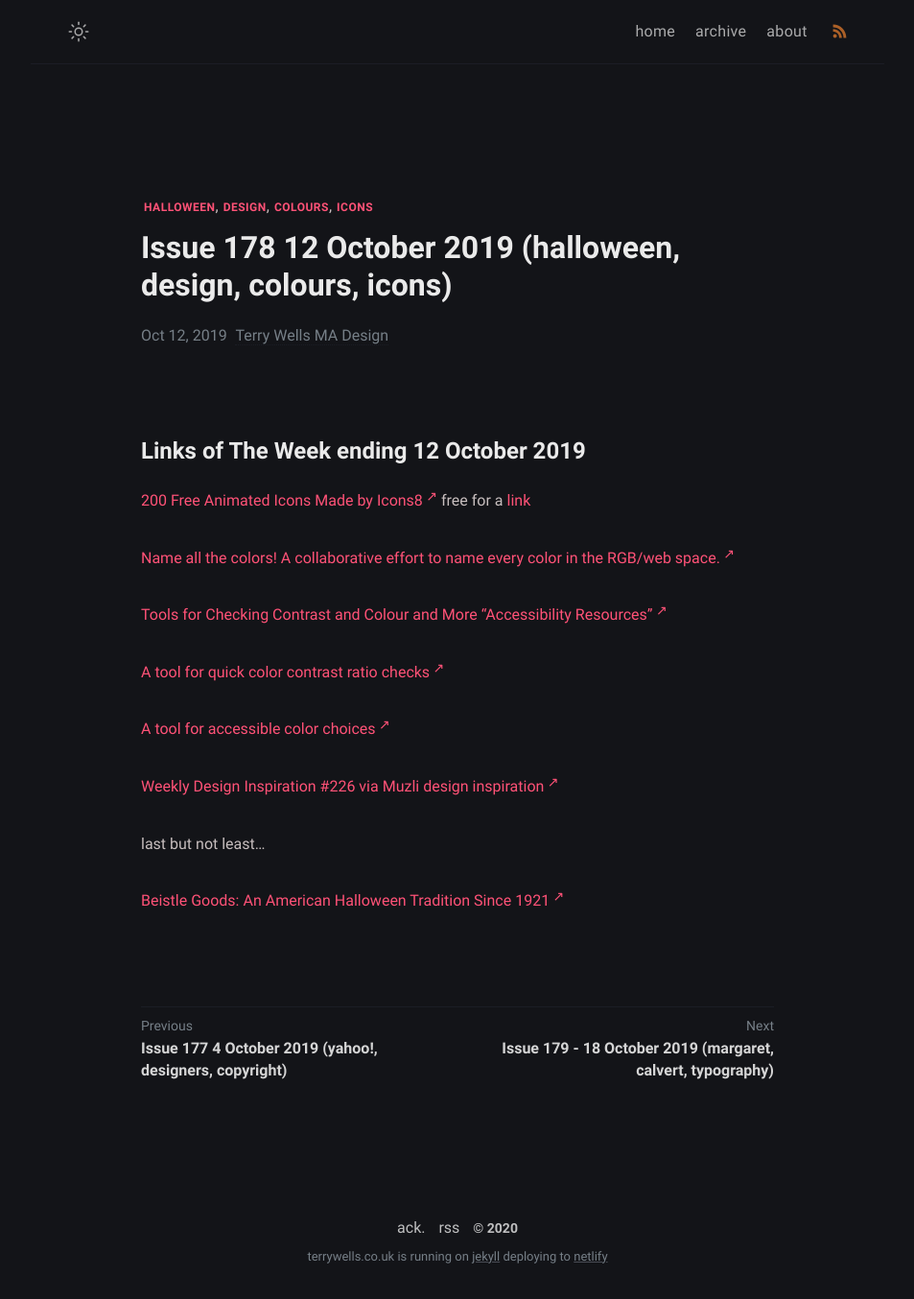
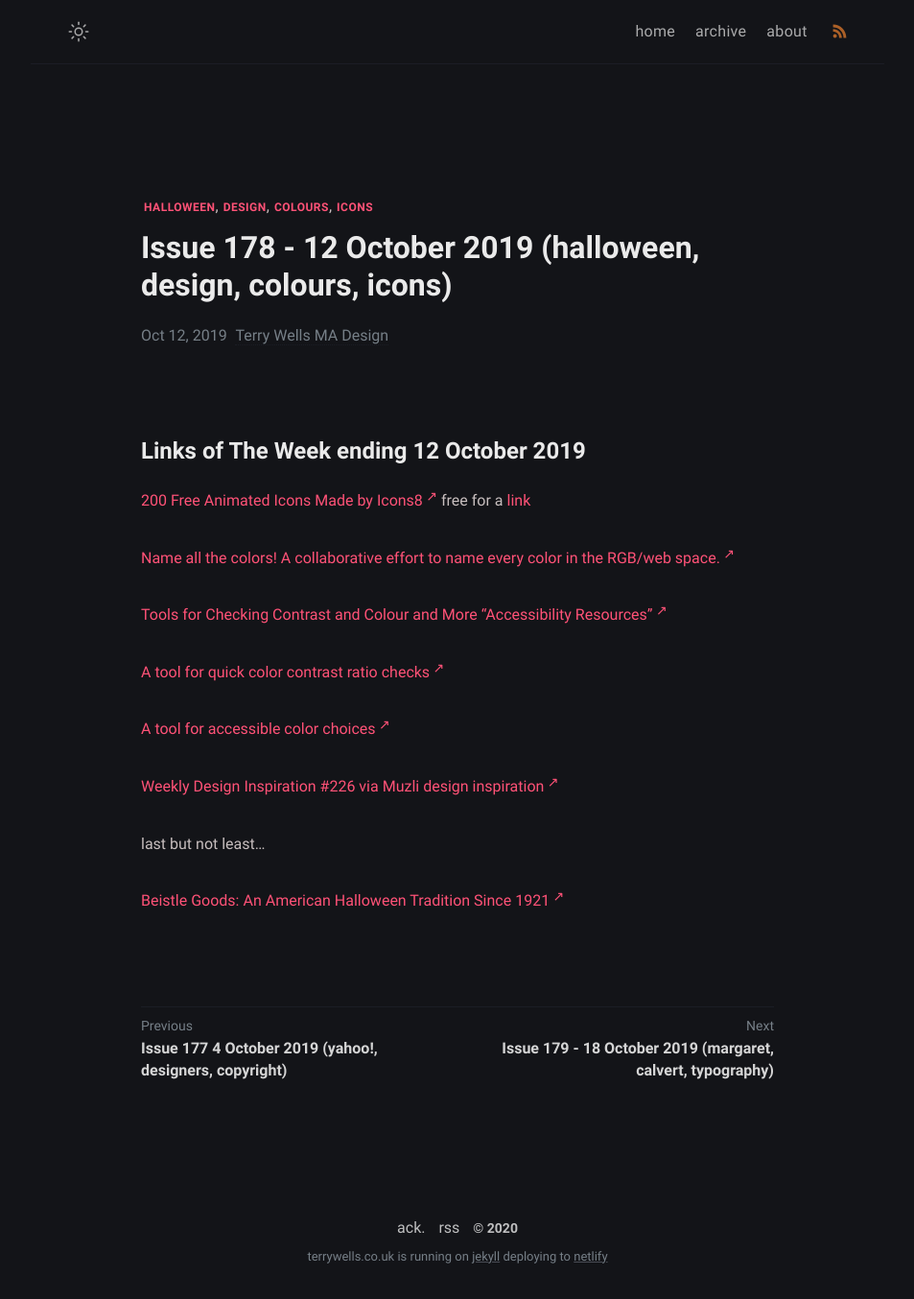
Before and after one commit to wristtattoo/jekyll-klise, a Jekyll site: the page built from _posts/2020-11-03-issue-178-12-october-2019-halloween-design-colours-icons.md, in a window 1280 px wide. Shown: the whole page at 96% size, without its empty margins (163-1116 px from the left). Built offline with Jekyll 4.4.1, drawn with Linux system fonts in a browser that asks for light colours; a script that is not in the unit is left out.

```diff
--- a/_posts/2020-11-03-issue-178-12-october-2019-halloween-design-colours-icons.md
+++ b/_posts/2020-11-03-issue-178-12-october-2019-halloween-design-colours-icons.md
@@ -1,6 +1,6 @@
 ---
 layout: post
-title: Issue 178 12 October 2019 (halloween, design, colours, icons)
+title: Issue 178 - 12 October 2019 (halloween, design, colours, icons)
 tags: halloween design colours icons
 date: 2019-10-12T15:50:04.604Z
 ---
```
